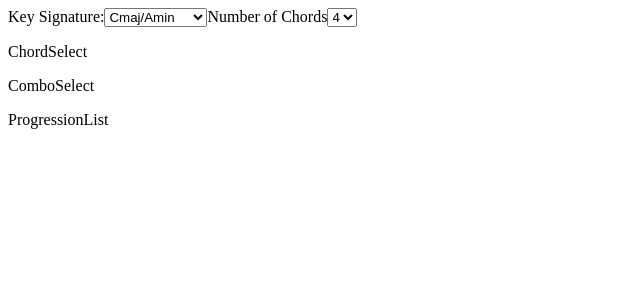
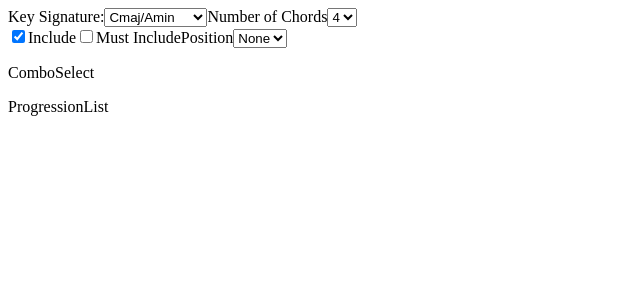
Before and after one commit to jared23m/ChordSafari, a React (Vite) app: page / in a window 1280 px wide. Shown: the top 300 px of the page, without its empty margins (0-640 px from the left). Built offline with nearby package versions, Linux system fonts and the light colour scheme.

Commit message:
half way thru chords form

```diff
--- a/src/App.jsx
+++ b/src/App.jsx
@@ -7,19 +7,20 @@ import { useState, useEffect} from 'react'
 function App() {
   const [keySig, setKeySig] = useState("Cmaj/Amin");
   const [numberOfChords, setNumberOfChords] = useState(4);
-
-  useEffect(()=>{
-    console.log('keySig:', keySig);
-  }, [keySig])
-
-  useEffect(()=>{
-    console.log('numberOfChords:', numberOfChords);
-  }, [numberOfChords])
+  const [chords, setChords] = useState({
+    I: {include: true, mustInclude: false, position: 0},
+    ii: {include: true, mustInclude: false, position: 0},
+    iii: {include: true, mustInclude: false, position: 0},
+    IV: {include: true, mustInclude: false, position: 0},
+    V: {include: true, mustInclude: false, position: 0},
+    vi: {include: true, mustInclude: false, position: 0},
+    viidim: {include: true, mustInclude: false, position: 0}
+  });
 
   return (
     <div className='App'>
        <KeyAndNumber keySig={keySig} setKeySig={setKeySig} numberOfChords={numberOfChords} setNumberOfChords={setNumberOfChords}/>
-      <ChordSelect/>
+      <ChordSelect chords={chords} setChords={setChords} numberOfChords={numberOfChords}/>
       <ComboSelect/>
       <ProgressionList/>
     </div>
--- a/src/components/ChordSelect.jsx
+++ b/src/components/ChordSelect.jsx
@@ -1,5 +1,52 @@
-export default function ChordSelect(){
+export default function ChordSelect(props){
+
+    function positionList(numberOfPositions){
+        const positionList = [];
+        for (let i = 0; i <= numberOfPositions; i++){
+            positionList.push(i);
+        }
+
+        return positionList;
+    }
+
     return (
-        <p>ChordSelect</p>
+        <div className="chordSelect">
+            <form className="chordSelectForm">
+                <label className='chordSelectLabel'>
+                        <input type="checkbox" value="I" checked={props.chords["I"].include} onChange={()=>{
+                            const currentChords = props.chords;
+                            const currentSingleChord = currentChords["I"];
+                            const currentInclude = currentSingleChord.include;
+                            props.setChords({...currentChords, "I": {...currentSingleChord, include: !currentInclude}});
+                        }}/>
+                        Include
+                </label>
+                <label className='chordSelectLabel'>
+                        <input type="checkbox" value="I" checked={props.chords["I"].mustInclude} onChange={()=>{
+                            const currentChords = props.chords;
+                            const currentSingleChord = currentChords["I"];
+                            const currentMustInclude = currentSingleChord.mustInclude;
+                            props.setChords({...currentChords, "I": {...currentSingleChord, mustInclude: !currentMustInclude}});
+                        }}/>
+                        Must Include
+                </label>
+                <label>
+                Position
+                        <select className='positionSelect' value={props.chords["I"].position} onChange={(e) => {
+                           const currentChords = props.chords;
+                           const currentSingleChord = currentChords["I"];
+                           props.setChords({...currentChords, "I": {...currentSingleChord, position: e.target.value}});
+                            }}>
+                            {positionList(props.numberOfChords).map((positionNumber) => {
+                                return (
+                                    <option key={positionNumber} value={positionNumber}>
+                                        {!positionNumber ? 'None' : positionNumber}
+                                    </option>
+                                )
+                            })}
+                        </select>
+                </label>
+            </form>
+        </div>
     )
 }
--- a/src/components/KeyAndNumber.jsx
+++ b/src/components/KeyAndNumber.jsx
@@ -3,7 +3,7 @@ import { keySigNames } from "../musicTheory";
 export default function KeyAndNumber(props){
     return (
         <div className='keyAndNumber'>
-        <form className="keyAndNumberForm" onSubmit={(event)=>handleAllSubmit(event, loopId)}>
+        <form className="keyAndNumberForm">
             <label>
                 Key Signature:
                         <select className='keySigSelect' value={props.keySig} onChange={(e) => {
@@ -19,10 +19,10 @@ export default function KeyAndNumber(props){
                         <select className='numberOfChordsSelect' value={props.numberOfChords} onChange={(e) => {
                             props.setNumberOfChords(e.target.value);
                             }}>
-                            <option value={1}>{"1"}</option>
-                            <option value={2}>{"2"}</option>
-                            <option value={3}>{"3"}</option>
-                            <option value={4}>{"4"}</option>
+                            <option value={1}>{1}</option>
+                            <option value={2}>{2}</option>
+                            <option value={3}>{3}</option>
+                            <option value={4}>{4}</option>
                         </select>
             </label>
         </form>
```
